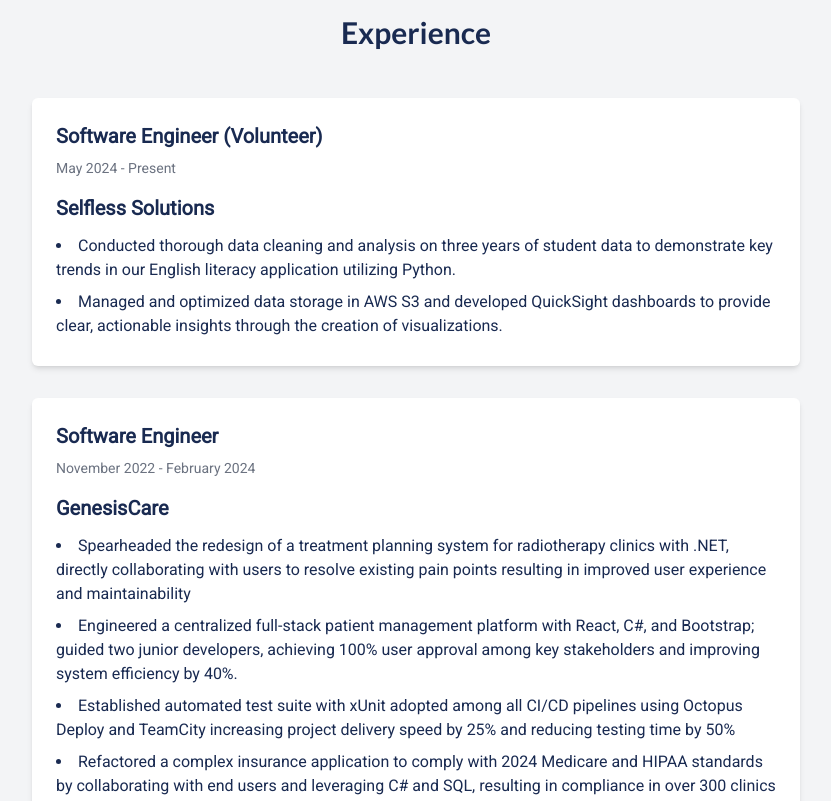
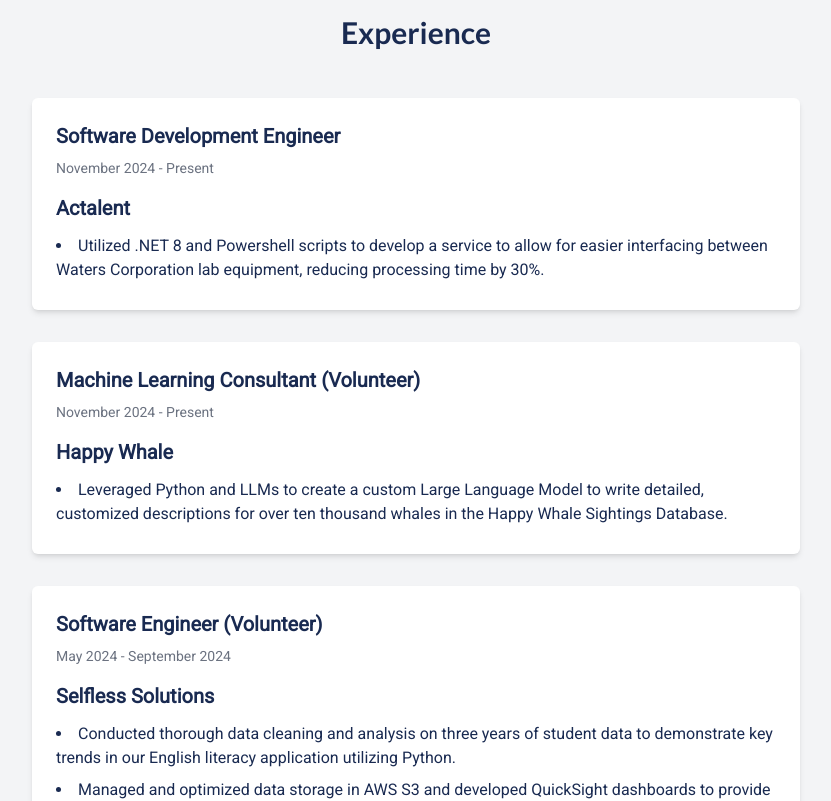
Before and after one commit to Revlisc/personalsite, a Next.js app: page / in a window 1280 px wide. Shown: the part 2760-3561 px from the top of the page, without its empty margins (224-1055 px from the left). Built offline with nearby package versions, Linux system fonts and the light colour scheme.

Commit message:
updated experience

```diff
--- a/app/components/resume/timeline.tsx
+++ b/app/components/resume/timeline.tsx
@@ -3,8 +3,24 @@ import Education from './education'
 
 const workExperience = [
     {
+        'place': 'Actalent',
+        'dates': 'November 2024 - Present',
+        'position': 'Software Development Engineer',
+        'description': [
+            "Utilized .NET 8 and Powershell scripts to develop a service to allow for easier interfacing between Waters Corporation lab equipment, reducing processing time by 30%.",
+        ]
+    },
+    {
+        'place': 'Happy Whale',
+        'dates': 'November 2024 - Present',
+        'position': 'Machine Learning Consultant (Volunteer)',
+        'description': [
+            "Leveraged Python and LLMs to create a custom Large Language Model to write detailed, customized descriptions for over ten thousand whales in the Happy Whale Sightings Database.",
+        ]
+    },
+    {
         'place': 'Selfless Solutions',
-        'dates': 'May 2024 - Present',
+        'dates': 'May 2024 - September 2024',
         'position': 'Software Engineer (Volunteer)',
         'description': [
             "Conducted thorough data cleaning and analysis on three years of student data to demonstrate key trends in our English literacy application utilizing Python.",
@@ -53,7 +69,7 @@ const educationExperience = [
         'dates': '2023 - 2024',
         'position': 'Master of Computer Science',
         'description': [
-            "GPA: 3.9/4.0"
+            "GPA: 3.93/4.0"
         ],
     },
     {
```
Also changed, not shown: 1 other file (tests, documents, lock files or other folders).
